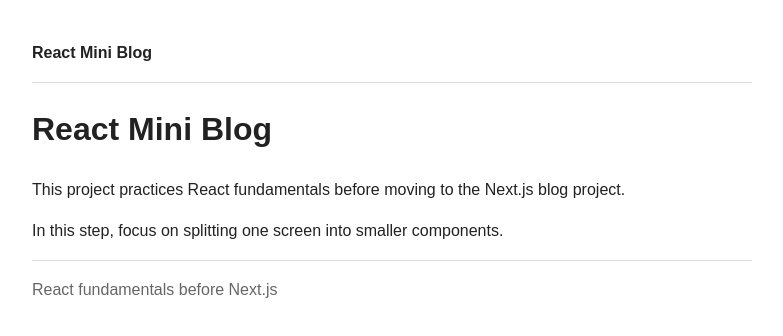
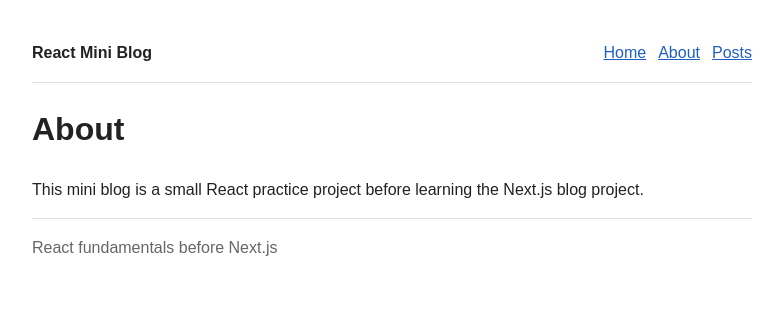
Before and after one commit to db-woman-2026/ReactMiniBlog_Steps, a React (Vite) app: page /about in a window 1280 px wide. Shown: the top 336 px of the page, without its empty margins (248-1031 px from the left). Built offline with nearby package versions, Linux system fonts and the light colour scheme.

Commit message:
step-3: add basic React Router pages

```diff
--- a/package.json
+++ b/package.json
@@ -11,7 +11,8 @@
   },
   "dependencies": {
     "react": "^19.2.7",
-    "react-dom": "^19.2.7"
+    "react-dom": "^19.2.7",
+    "react-router-dom": "^7.18.1"
   },
   "devDependencies": {
     "@types/react": "^19.2.17",
--- a/src/App.jsx
+++ b/src/App.jsx
@@ -1,14 +1,21 @@
+import { BrowserRouter, Route, Routes } from 'react-router-dom'
 import Footer from './components/Footer'
 import Header from './components/Header'
+import AboutPage from './pages/AboutPage'
 import HomePage from './pages/HomePage'
+import PostsPage from './pages/PostsPage'
 
 function App() {
   return (
-    <>
+    <BrowserRouter>
       <Header />
-      <HomePage />
+      <Routes>
+        <Route path="/" element={<HomePage />} />
+        <Route path="/about" element={<AboutPage />} />
+        <Route path="/posts" element={<PostsPage />} />
+      </Routes>
       <Footer />
-    </>
+    </BrowserRouter>
   )
 }
 
--- a/src/components/Header.jsx
+++ b/src/components/Header.jsx
@@ -1,7 +1,14 @@
+import { Link } from 'react-router-dom'
+
 function Header() {
   return (
     <header>
       <strong>React Mini Blog</strong>
+      <nav>
+        <Link to="/">Home</Link>
+        <Link to="/about">About</Link>
+        <Link to="/posts">Posts</Link>
+      </nav>
     </header>
   )
 }
--- a/src/index.css
+++ b/src/index.css
@@ -27,6 +27,10 @@
 }
 
 header {
+  display: flex;
+  flex-wrap: wrap;
+  gap: 12px;
+  justify-content: space-between;
   border-bottom: 1px solid #ddd;
 }
 
@@ -34,3 +38,8 @@
   border-top: 1px solid #ddd;
   color: #666;
 }
+
+nav {
+  display: flex;
+  gap: 12px;
+}
--- /dev/null
+++ b/src/pages/AboutPage.jsx
@@ -0,0 +1,13 @@
+function AboutPage() {
+  return (
+    <main>
+      <h1>About</h1>
+      <p>
+        This mini blog is a small React practice project before learning the
+        Next.js blog project.
+      </p>
+    </main>
+  )
+}
+
+export default AboutPage
--- /dev/null
+++ b/src/pages/PostsPage.jsx
@@ -0,0 +1,10 @@
+function PostsPage() {
+  return (
+    <main>
+      <h1>Posts</h1>
+      <p>Posts will be displayed here in the next steps.</p>
+    </main>
+  )
+}
+
+export default PostsPage
```
Also changed, not shown: 1 other file (tests, documents, lock files or other folders).
